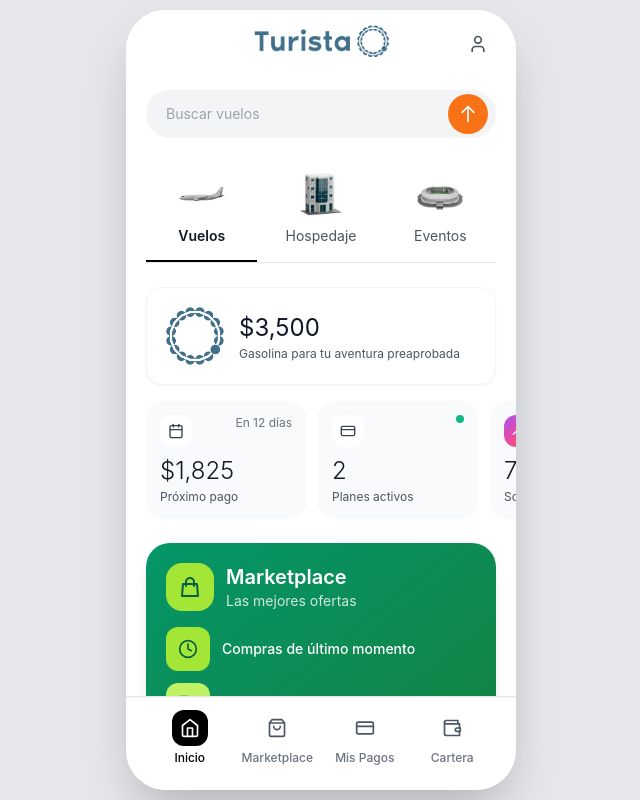
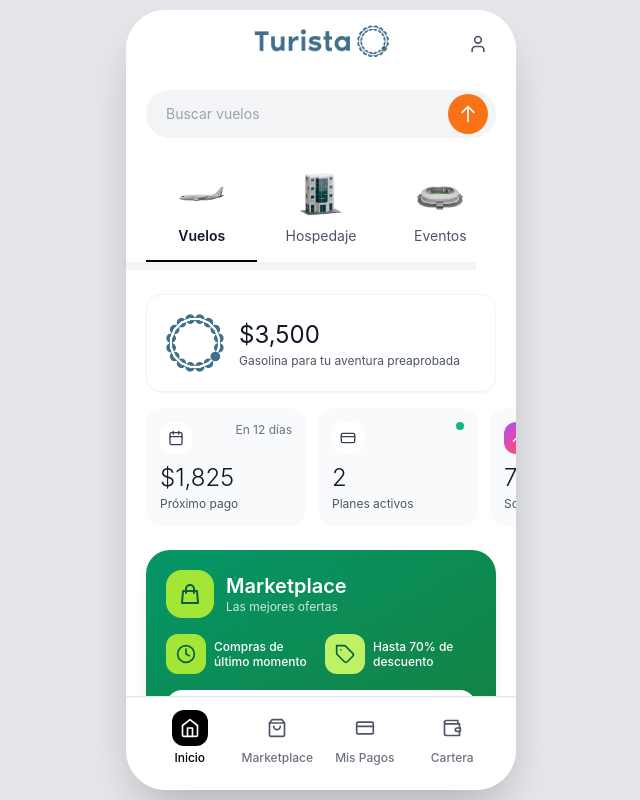
Before and after one commit to Rene-Nun/Pagox_proto_ux, a Next.js app: page / in a window 1280 px wide. Shown: the whole page, without its empty margins (319-959 px from the left). Built offline with nearby package versions, Linux system fonts and the light colour scheme.

Commit message:
Actualizar HomeScreen.tsx

```diff
--- a/app/components/screens/HomeScreen.tsx
+++ b/app/components/screens/HomeScreen.tsx
@@ -132,10 +132,10 @@ export default function HomeScreen({ onNavigate, activeTab }: HomeScreenProps) {
                 }`} />
               </button>
             </div>
+          </div>
 
-            {/* Separador gris sutil - como en Hopper (el de verdad 😂) */}
-            <div className="w-full h-px bg-gray-200 mt-0"></div>
-          </div>
+          {/* Separador GRUESO más marcado - como en Hopper */}
+          <div className="w-full h-2 bg-gray-100 -mx-5 px-5"></div>
 
           {/* Resto del contenido con espaciado */}
           <div className="space-y-4 pt-6">
@@ -197,39 +197,39 @@ export default function HomeScreen({ onNavigate, activeTab }: HomeScreenProps) {
               </div>
             </div>
 
-            {/* Marketplace - VERDE como en Canva */}
+            {/* Marketplace - VERDE con características LADO A LADO y MÁS COMPACTO */}
             <div className="bg-gradient-to-br from-emerald-600 to-green-700 rounded-3xl p-5 shadow-lg">
               <div className="flex items-center gap-3 mb-4">
-                <div className="w-12 h-12 bg-lime-400 rounded-2xl flex items-center justify-center">
+                <div className="w-12 h-12 bg-lime-400 rounded-2xl flex items-center justify-center flex-shrink-0">
                   <svg className="w-6 h-6 text-emerald-800" fill="none" stroke="currentColor" viewBox="0 0 24 24">
                     <path strokeLinecap="round" strokeLinejoin="round" strokeWidth={2} d="M16 11V7a4 4 0 00-8 0v4M5 9h14l1 12H4L5 9z" />
                   </svg>
                 </div>
                 <div>
-                  <h3 className="text-xl font-semibold text-white">Marketplace</h3>
-                  <p className="text-white/80 text-sm">Las mejores ofertas</p>
+                  <h3 className="text-xl font-semibold text-white leading-tight">Marketplace</h3>
+                  <p className="text-white/80 text-xs">Las mejores ofertas</p>
                 </div>
               </div>
 
-              {/* Features con iconos amarillo/lima como en Canva */}
-              <div className="space-y-3 mb-5">
-                <div className="flex items-center gap-3">
-                  <div className="w-11 h-11 bg-lime-400 rounded-xl flex items-center justify-center flex-shrink-0">
+              {/* Features LADO A LADO como en Canva */}
+              <div className="grid grid-cols-2 gap-2 mb-4">
+                <div className="flex items-center gap-2">
+                  <div className="w-10 h-10 bg-lime-400 rounded-xl flex items-center justify-center flex-shrink-0">
                     <Clock className="w-5 h-5 text-emerald-800" />
                   </div>
-                  <span className="text-white text-sm font-medium">Compras de último momento</span>
+                  <span className="text-white text-xs font-medium leading-tight">Compras de último momento</span>
                 </div>
-                <div className="flex items-center gap-3">
-                  <div className="w-11 h-11 bg-lime-300 rounded-xl flex items-center justify-center flex-shrink-0">
+                <div className="flex items-center gap-2">
+                  <div className="w-10 h-10 bg-lime-300 rounded-xl flex items-center justify-center flex-shrink-0">
                     <Tag className="w-5 h-5 text-emerald-800" />
                   </div>
-                  <span className="text-white text-sm font-medium">Hasta 70% de descuento</span>
+                  <span className="text-white text-xs font-medium leading-tight">Hasta 70% de descuento</span>
                 </div>
               </div>
 
               <button
                 onClick={() => onNavigate('marketplace', 'marketplace')}
-                className="w-full bg-white text-emerald-700 py-3.5 rounded-2xl font-bold hover:bg-gray-50 transition-all"
+                className="w-full bg-white text-emerald-700 py-3 rounded-2xl font-bold hover:bg-gray-50 transition-all text-base"
               >
                 Ver ofertas
               </button>
```
